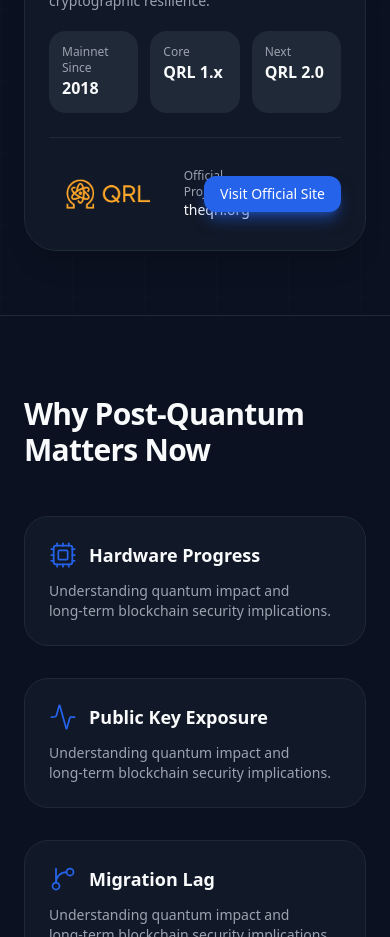
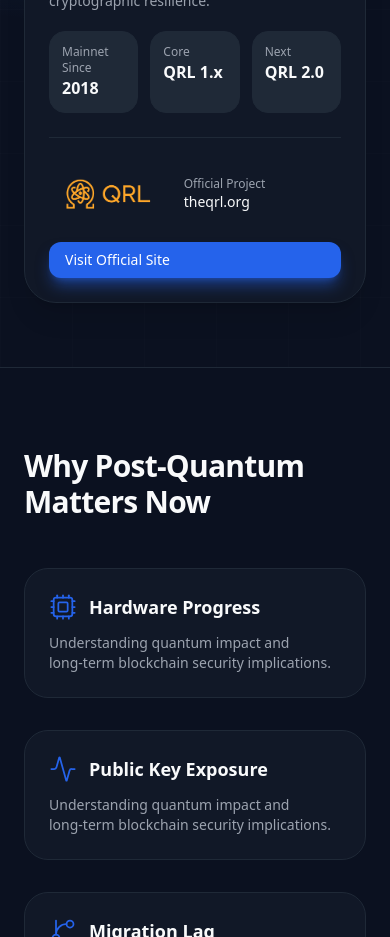
Before and after one commit to ChillerID/qrlhub-redesign, a React (Vite) app: page / in a window 390 px wide. Shown: the part 860-1797 px from the top of the page. Built offline with nearby package versions, Linux system fonts and the light colour scheme.

Commit message:
Mobile view card button fixed

```diff
--- a/src/App.tsx
+++ b/src/App.tsx
@@ -520,7 +520,7 @@
                       </div>
 
                       {/* Divider */}
-                      <div className="mt-6 pt-6 border-t border-[color:var(--border)] flex items-center justify-between gap-4">
+                      <div className="mt-6 pt-6 border-t border-[color:var(--border)] flex flex-col md:flex-row md:items-center md:justify-between gap-4">
                         <div className="flex items-center gap-4">
                           <img
                             src="/qrl-logo.png"
@@ -541,7 +541,7 @@
                           href="https://theqrl.org"
                           target="_blank"
                           rel="noopener noreferrer"
-                          className="px-4 py-2 rounded-xl bg-[color:var(--primary)] hover:bg-[color:var(--primaryHover)] text-white text-sm shadow-lg shadow-[color:var(--primaryShadow)] transition whitespace-nowrap inline-flex items-center"
+                          className="px-4 py-2 rounded-xl bg-[color:var(--primary)] hover:bg-[color:var(--primaryHover)] text-white text-sm shadow-lg shadow-[color:var(--primaryShadow)] transition whitespace-nowrap inline-flex items-center w-full md:w-auto"
                         >
                           Visit Official Site
                         </a>
```
